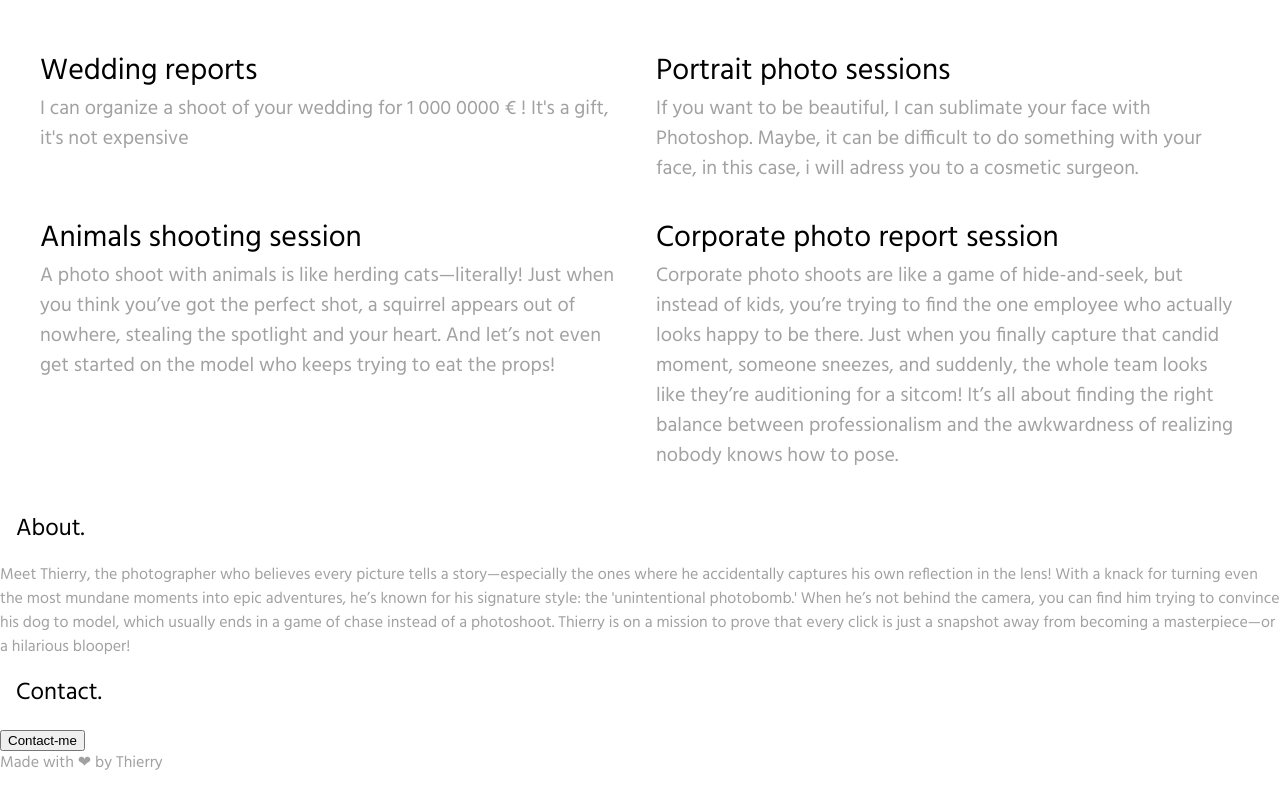
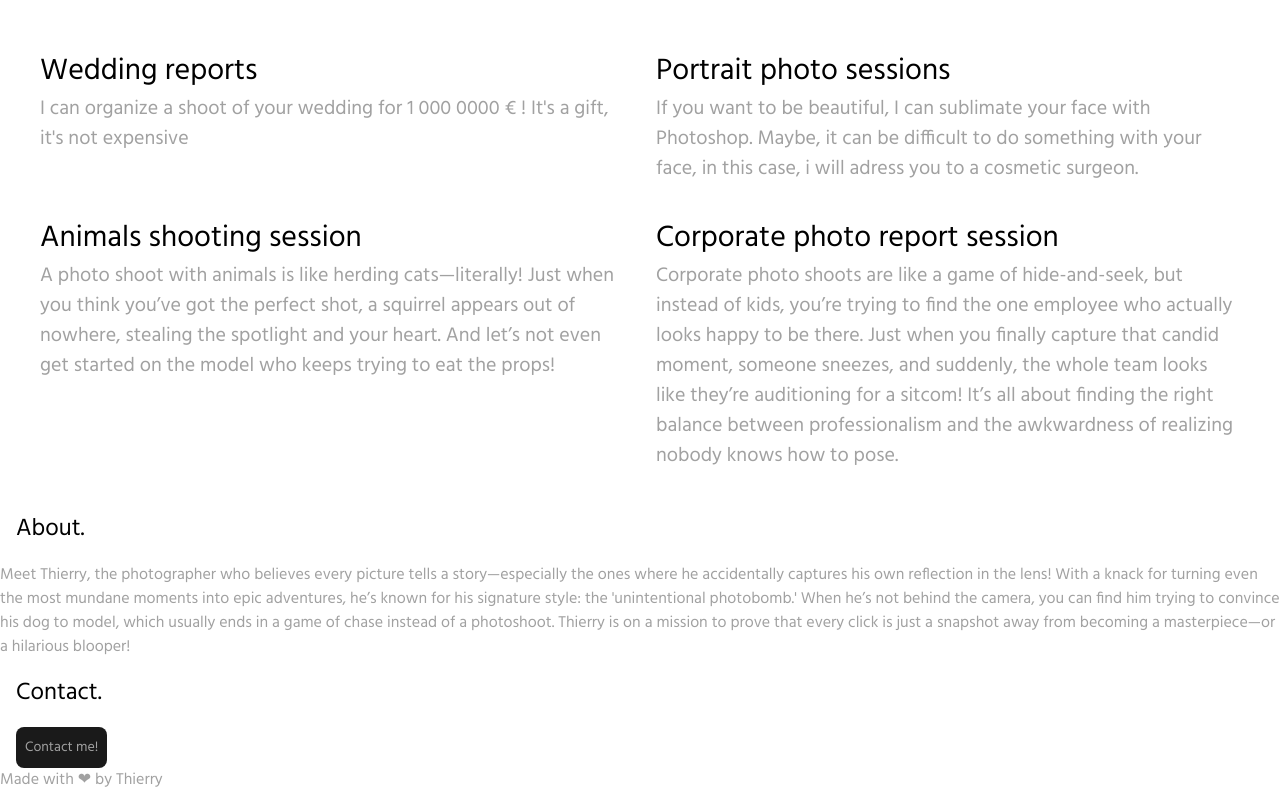
Before and after one commit to Thierry-Lenepveu/group-review-react, a React (Vite) app: page / in a window 1280 px wide. Shown: the part 3595-4388 px from the top of the page. Built offline with nearby package versions, Linux system fonts and the light colour scheme; a web font is replaced by a local one.

Commit message:
change style of button

```diff
--- a/src/App.tsx
+++ b/src/App.tsx
@@ -3,6 +3,7 @@ import "./css/MenuBurger.css";
 import "./css/Main.css";
 import "./css/Services.css";
 import './css/Work.css'
+import "./css/Contact.css"
 import "./css/Footer.css";
 import Footer from "./components/Footer";
 import Header from "./components/Header";
--- a/src/components/Contact.tsx
+++ b/src/components/Contact.tsx
@@ -4,9 +4,9 @@ import ContactForm from "./ContactForm";
 function Contact() {
 	const [isHidden, setHidden] = useState(true);
 	return (
-		<section id="Contact">
+		<section id="contact">
 			<h2>Contact.</h2>
-			<button type="button" onClick={() => {setHidden(false)}}>Contact-me</button>
+			<button type="button" onClick={() => {setHidden(false)}}>Contact me!</button>
 			<ContactForm isHidden={isHidden} setHidden={setHidden}/>
 		</section>
 	);
--- /dev/null
+++ b/src/css/Contact.css
@@ -0,0 +1,18 @@
+button {
+    margin-left: 16px;
+    border-radius: 8px;
+    border: 1px solid transparent;
+    padding: 8px;
+    color: rgb(161, 161, 161);
+    font-family: "Hind", sans-serif;
+    font-weight: 400;
+    font-size: 14px;
+    background-color: #1a1a1a;
+    cursor: pointer;
+  }
+
+  #contact {
+    display: flex;
+    flex-direction: column;
+    align-items: flex-start;
+  }
```
